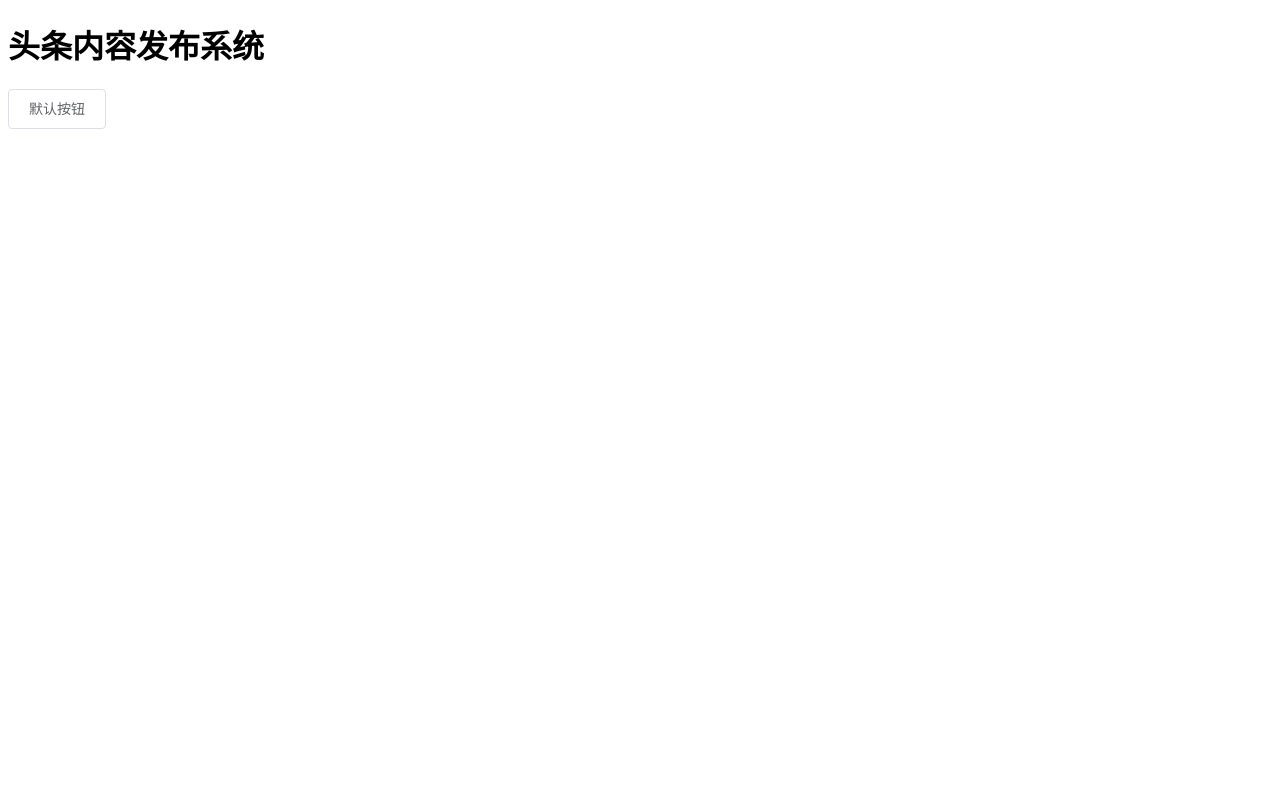
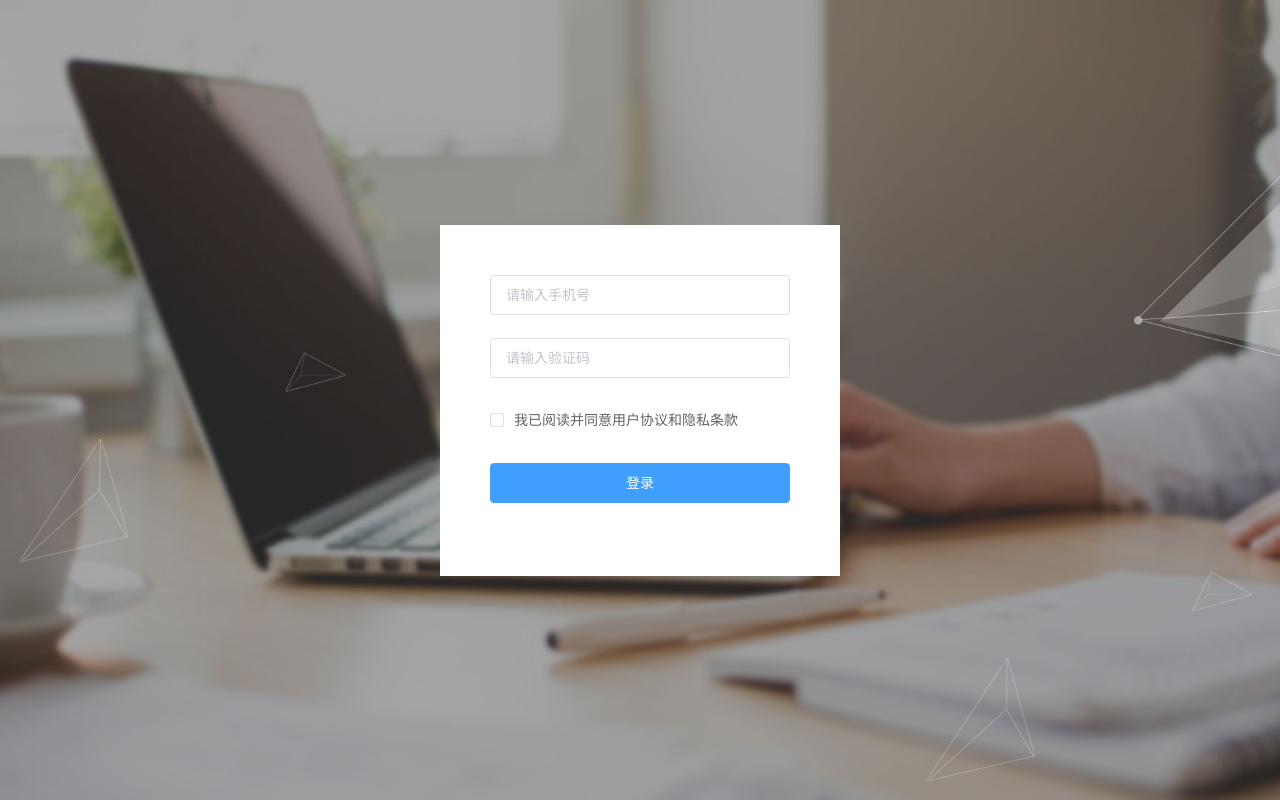
Before and after one commit to xia0102/toutiao-publish-admin, a Vue app: page /#/login in a window 1280 px wide. Built offline with nearby package versions, Linux system fonts and the light colour scheme.

Commit message:
登录页面

```diff
--- a/src/App.vue
+++ b/src/App.vue
@@ -1,9 +1,7 @@
 <template>
   <div id="app">
-    <h1>头条内容发布系统</h1>
     <!-- 路由出口 -->
     <router-view />
-    <el-button>默认按钮</el-button>
   </div>
 </template>
 
--- a/src/router/index.js
+++ b/src/router/index.js
@@ -1,11 +1,16 @@
 import Vue from 'vue'
 import VueRouter from 'vue-router'
+import Login from '@/views/login'
 
 Vue.use(VueRouter)
 
 // 路由配置表
 const routes = [
-
+  {
+    path: '/login',
+    name: 'login',
+    component: Login
+  }
 ]
 
 const router = new VueRouter({
--- /dev/null
+++ b/src/views/login/index.vue
@@ -0,0 +1,110 @@
+<!-- login -->
+<template>
+  <div class="login-container">
+    <!-- <div class="login-head"></div> -->
+    <el-form class="login-form"
+             ref="form"
+             :model="user">
+      <el-form-item>
+        <el-input v-model="user.mobile"
+                  placeholder="请输入手机号"></el-input>
+      </el-form-item>
+      <el-form-item>
+        <el-input v-model="user.code"
+                  placeholder="请输入验证码"></el-input>
+      </el-form-item>
+      <el-form-item>
+        <el-checkbox v-model="checked">我已阅读并同意用户协议和隐私条款</el-checkbox>
+      </el-form-item>
+      <el-form-item>
+        <el-button class="login-btn"
+                   type="primary"
+                   :loading="loginLoading"
+                   @click="onLogin">登录</el-button>
+      </el-form-item>
+    </el-form>
+  </div>
+</template>
+
+<script>
+import request from '@/utils/request.js'
+export default {
+  name: 'LoginIndex',
+  data () {
+    return {
+      user: {
+        mobile: '', // 手机号
+        code: '' // 验证码
+      },
+      checked: false, // 是否同意协议的选中状态
+      loginLoading: false // 登录的 loading 状态（防止网络请求慢出现用户多次点击触发登录请求）
+    }
+  },
+
+  components: {},
+
+  methods: {
+    onLogin () {
+      // 获取表单数据（根据接口要求绑定数据）
+      const user = this.user
+
+      // 表单验证
+
+      // 验证通过，提交登录
+      // 开启登录中
+      this.loginLoading = true
+      request({
+        method: 'POST',
+        url: '/mp/v1_0/authorizations',
+        // data 用来设置 POST 请求体
+        data: user
+      }).then(res => {
+        // 处理后端响应结果   成功：xxx
+        console.log(res)
+        this.$message({
+          message: '登录成功',
+          type: 'success'
+        })
+        // 关闭 loading
+        this.loginLoading = false
+      }).catch(err => {
+        // 处理后端响应结果   失败：xxx
+        console.log('登录失败', err)
+        this.$message.error('登录失败，手机号或验证码错误')
+        // 关闭 loading
+        this.loginLoading = false
+      })
+    }
+  }
+}
+
+</script>
+<style scoped lang="less">
+.login-container {
+  position: fixed;
+  top: 0;
+  left: 0;
+  right: 0;
+  bottom: 0;
+  display: flex;
+  flex-direction: column;
+  justify-content: center;
+  align-items: center;
+  background: url("./login_bg.jpg") no-repeat;
+  background-size: cover;
+  // .login-head {
+  //   width: 300px;
+  //   height: 57px;
+  //   background: url("./logo_index.png") no-repeat;
+  //   margin-bottom: 30px;
+  // }
+  .login-form {
+    background-color: #fff;
+    padding: 50px;
+    min-width: 300px;
+    .login-btn {
+      width: 100%;
+    }
+  }
+}
+</style>
```
Also changed, not shown: src/views/login/login_bg.jpg (added), src/views/login/logo_index.png (added).
